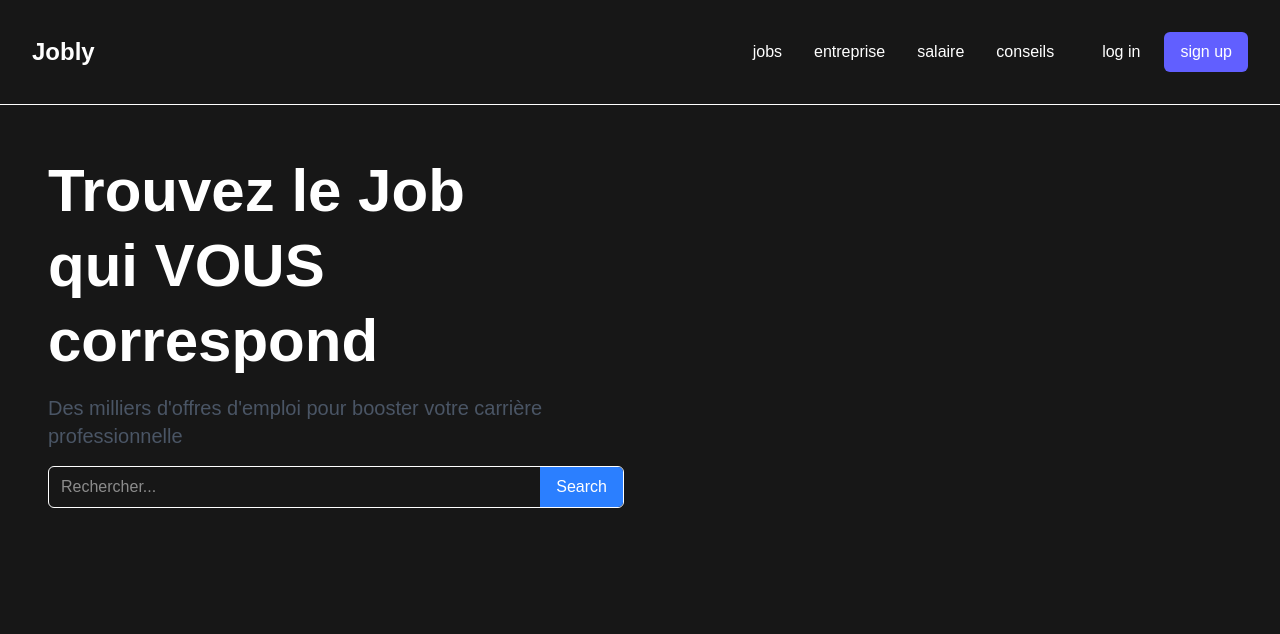
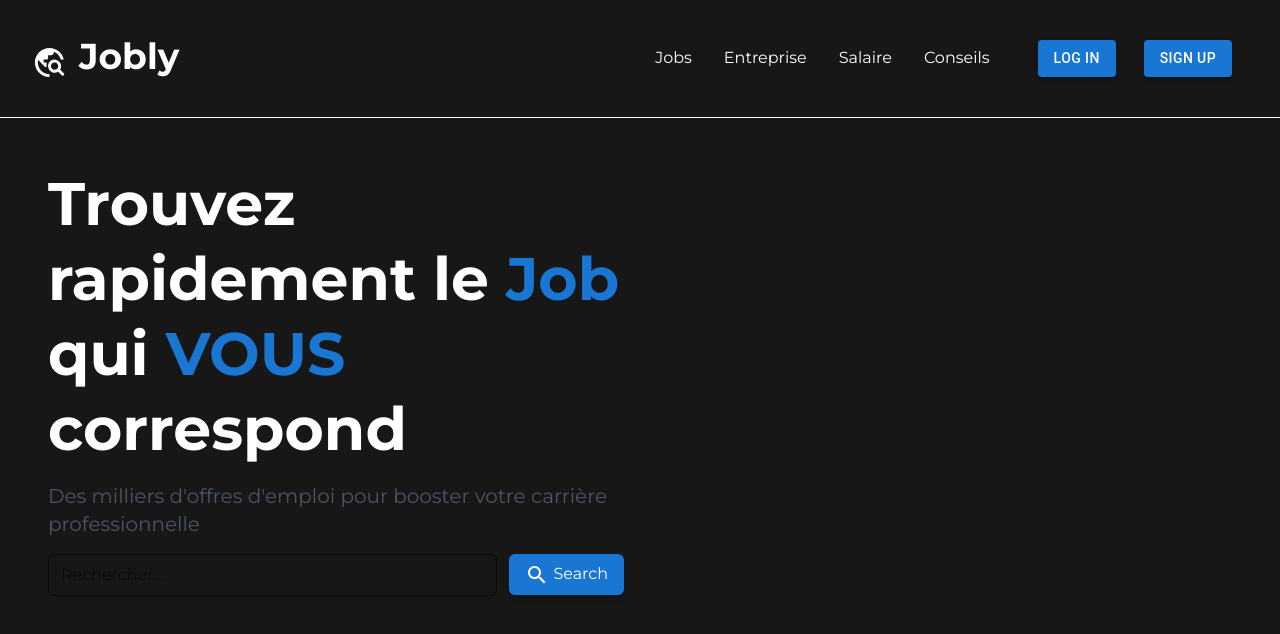
Before and after one commit to yAnn-99/JOB_AGGREGATOR, a Next.js app in the folder frontend/: page / in a window 1280 px wide. Shown: the top 634 px of the page. Built offline with nearby package versions, Linux system fonts and the light colour scheme.

Commit message:
feat : designing front end components main page

```diff
--- a/frontend/app/(root)/layout.tsx
+++ b/frontend/app/(root)/layout.tsx
@@ -1,37 +1,41 @@
 "use client";
 import Link from "next/link";
 import { useState } from "react";
-
+import { Button } from "@mui/material";
+import TravelExploreRoundedIcon from '@mui/icons-material/TravelExploreRounded';
 const Layout = ({ children }: { children: React.ReactNode }) => {
   const [open, setOpen] = useState(false);
 
   return (
-    <div>
+    <div className="font-montserrat">
       <header className="border-b">
         <div className="flex items-center justify-between p-4 md:p-8">
           <h1 className="text-xl md:text-2xl font-bold">
-            <Link href="/">Jobly</Link>
+            <TravelExploreRoundedIcon fontSize='large' className="mr-3"/>
+            <Link className="text-4xl"href="/">Jobly</Link>
           </h1>
 
           <div className="hidden md:flex items-center gap-12">
             <nav>
               <ul className="flex items-center gap-8">
                 <li>
-                  <Link href="/compagnies">jobs</Link>
+                  <Link href="/compagnies">Jobs</Link>
                 </li>
-                <li>entreprise</li>
-                <li>salaire</li>
-                <li>conseils</li>
+                <li>Entreprise</li>
+                <li>Salaire</li>
+                <li>Conseils</li>
               </ul>
             </nav>
 
             <nav>
-              <ul className="flex items-center gap-6">
+              <ul className="flex items-center gap-3">
                 <li>
-                  <Link href="/log_in">log in</Link>
+                  <Button href="/log_in" variant="contained">log in</Button>
+
                 </li>
-                <li className="px-4 py-2 rounded-md bg-indigo-500 text-white hover:bg-indigo-600 transition">
-                  <Link href="/sign_up">sign up</Link>
+                <li className="px-4 py-2 ">
+                  <Button href = "/sign_up"variant="contained">sign up</Button>
+
                 </li>
               </ul>
             </nav>
@@ -55,12 +59,10 @@ const Layout = ({ children }: { children: React.ReactNode }) => {
 
             <div className="mt-4 flex flex-col gap-3">
               <Link href="/log_in">
-                <button>log in</button>
+                <Button variant="contained">log in</Button>
               </Link>
               <Link href="/sign_up">
-                <button className="px-4 py-2 bg-indigo-500 text-white rounded-md">
-                  sign up
-                </button>
+                <Button variant="contained">sign up</Button>
               </Link>
             </div>
           </div>
--- a/frontend/app/(root)/page.tsx
+++ b/frontend/app/(root)/page.tsx
@@ -1,30 +1,39 @@
+import { InputBase } from "@mui/material";
+import { Button } from "@mui/material";
+import SearchIcon from '@mui/icons-material/Search';
+
+
 const Page = () => {
   return (
     <main>
-      <div className="flex flex-col items-start justify-center p-6 sm:p-8 md:p-12">
+      <div className="flex flex-col items-start justify-center p-6 pt-10 sm:p-8 md:p-12">
 
         <div className="flex flex-col items-start gap-4 max-w-xl">
 
           <h1 className="text-3xl sm:text-4xl md:text-5xl lg:text-6xl font-bold leading-tight">
-            Trouvez le Job <br /> qui VOUS correspond
+            Trouvez rapidement le <span className="text-[#1976d2]">Job</span> <br /> qui  <span className="text-[#1976d2]">VOUS</span> correspond
           </h1>
 
           <h2 className="text-base sm:text-lg md:text-xl text-gray-600">
             {"Des milliers d'offres d'emploi pour booster votre carrière professionnelle"}
           </h2>
 
-          <div className="flex w-full flex-col sm:flex-row items-stretch sm:items-center overflow-hidden rounded-md border">
+          <div className="flex w-full flex-col sm:flex-row items-stretch sm:items-center gap-3 lg:gap-0  ">
 
             <input
               type="text"
-              className="flex-1 px-3 py-2 outline-none"
+              className="flex-1 px-3 py-2 border border-black/50 text-black rounded-md "
               placeholder="Rechercher..."
             />
 
-            <button className="bg-blue-500 px-4 py-2 text-white">
-              Search
+            <button className="bg-[#1976d2] px-4 py-2 sm:ml-3  text-white shadow-md rounded-md">
+              <SearchIcon/> Search
             </button>
+
+
           </div>
+
+
 
         </div>
       </div>
--- a/frontend/app/globals.css
+++ b/frontend/app/globals.css
@@ -12,6 +12,7 @@
   --color-gray-100: var(--color-gray-100);
   --font-sans: var(--font-geist-sans);
   --font-mono: var(--font-geist-mono);
+  --font-montserrat: var(--font-montserrat);
 }
 
 @media (prefers-color-scheme: dark) {
--- a/frontend/app/layout.tsx
+++ b/frontend/app/layout.tsx
@@ -1,5 +1,6 @@
 import type { Metadata } from "next";
 import { Geist, Geist_Mono } from "next/font/google";
+import { Montserrat } from "next/font/google";
 import "./globals.css";
 
 const geistSans = Geist({
@@ -17,6 +18,11 @@ export const metadata: Metadata = {
   description: "find your dream job and blow up",
 };
 
+const montserrat = Montserrat({
+  subsets: ["latin"],
+  variable: "--font-montserrat",
+});
+
 export default function RootLayout({
   children,
 }: Readonly<{
@@ -25,7 +31,7 @@ export default function RootLayout({
   return (
     <html
       lang="en"
-      className={`${geistSans.variable} ${geistMono.variable} h-full antialiased`}
+      className={`${geistSans.variable} ${geistMono.variable} ${montserrat.variable} h-full antialiased`}
     >
       <body className="min-h-full flex flex-col">{children}</body>
     </html>
--- a/frontend/package.json
+++ b/frontend/package.json
@@ -9,6 +9,10 @@
     "lint": "eslint"
   },
   "dependencies": {
+    "@emotion/react": "^11.14.0",
+    "@emotion/styled": "^11.14.1",
+    "@mui/icons-material": "^9.0.1",
+    "@mui/material": "^9.0.1",
     "next": "^16.2.4",
     "react": "19.2.4",
     "react-dom": "19.2.4"
```
Also changed, not shown: 1 other file (tests, documents, lock files or other folders).
